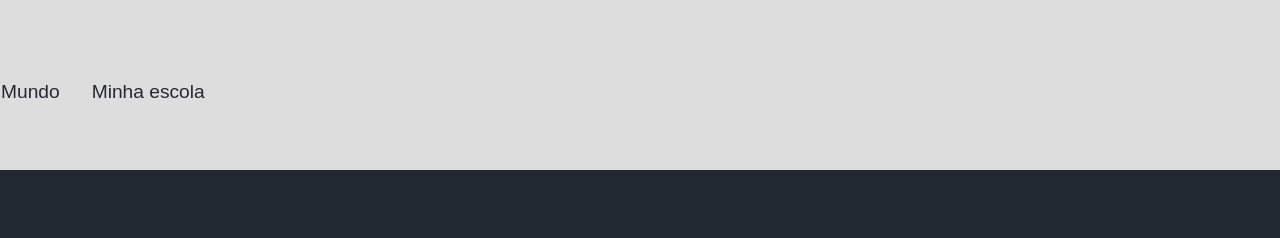
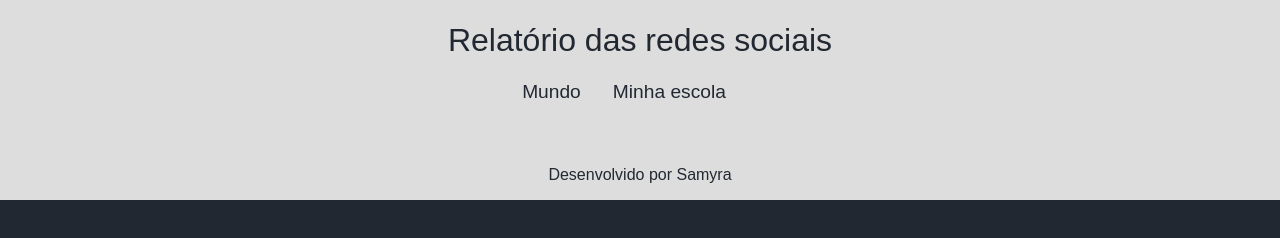
Before and after one commit to kiwwiS2/Bancos-de-dados, a plain HTML site: page index.html in a window 1280 px wide. Drawn offline with Linux system fonts and the light colour scheme.

Commit message:
Update style.css

```diff
--- a/style.css
+++ b/style.css
@@ -1,13 +1,13 @@
+@import url('https://fonts.googleapis.com/css2?family=Outfit:wght@100..900&display=swap');
 :root {
-    ---bg-color: #222831;
+    --bg-color: #222831;
     --primary-color: #DDDDDD;
-    --secondary-color: #e478db;
-    --font: "nunito sans", sans-serif;
-
+    --secondary-color: #F05454;
+    --font: "Nunito Sans", sans-serif;
 }
 
 body {
-    background-color: var(---bg-color);
+    background-color: var(--bg-color);
     color: var(--primary-color);
     font-family: var(--font);
     height: 100vh;
@@ -20,19 +20,53 @@ header {
     padding: 1px;
 }
 
-nav {
-    display: flex
-;
+h1 {
+    font-size: 2rem;
+    color: var(--bg-color);
+    font-weight: 400;
 }
 
+nav {
+    display: flex;
+    justify-content: center;
+    font-weight: 400;
+}
 
+nav a {
+    text-decoration: none;
+    color: var(--bg-color);
+    margin: 0 2rem 1rem 0rem;
+    font-size: 1.2rem;
+}
 
+nav a:hover {
+    text-decoration: underline;
+    transform: scale(0.90);
+}
 
+.graficos-container {
+    margin: 5rem;
+}
 
-nav a{
-text-decoration: none;
-color: var(---bg-color);
-margin: 0 2rem 1rem 0rem;
-font-size: 1.2rem;
+.graficos-container__texto {
+    font-size: 1.3rem;
+    text-align: center;
+    padding: 2rem;
+    border: var(--secondary-color);
+}
+
+span{
+font-weight: bold;
+color: var(--secondary-color);
 
 }
+footer {
+    display: flex;
+    align-items: center;
+    justify-content: center;
+    background-color: var(--primary-color);
+    color: var(--bg-color);
+    width: 100%;
+    height: 3rem;
+    margin-top: 2rem;
+}
```
